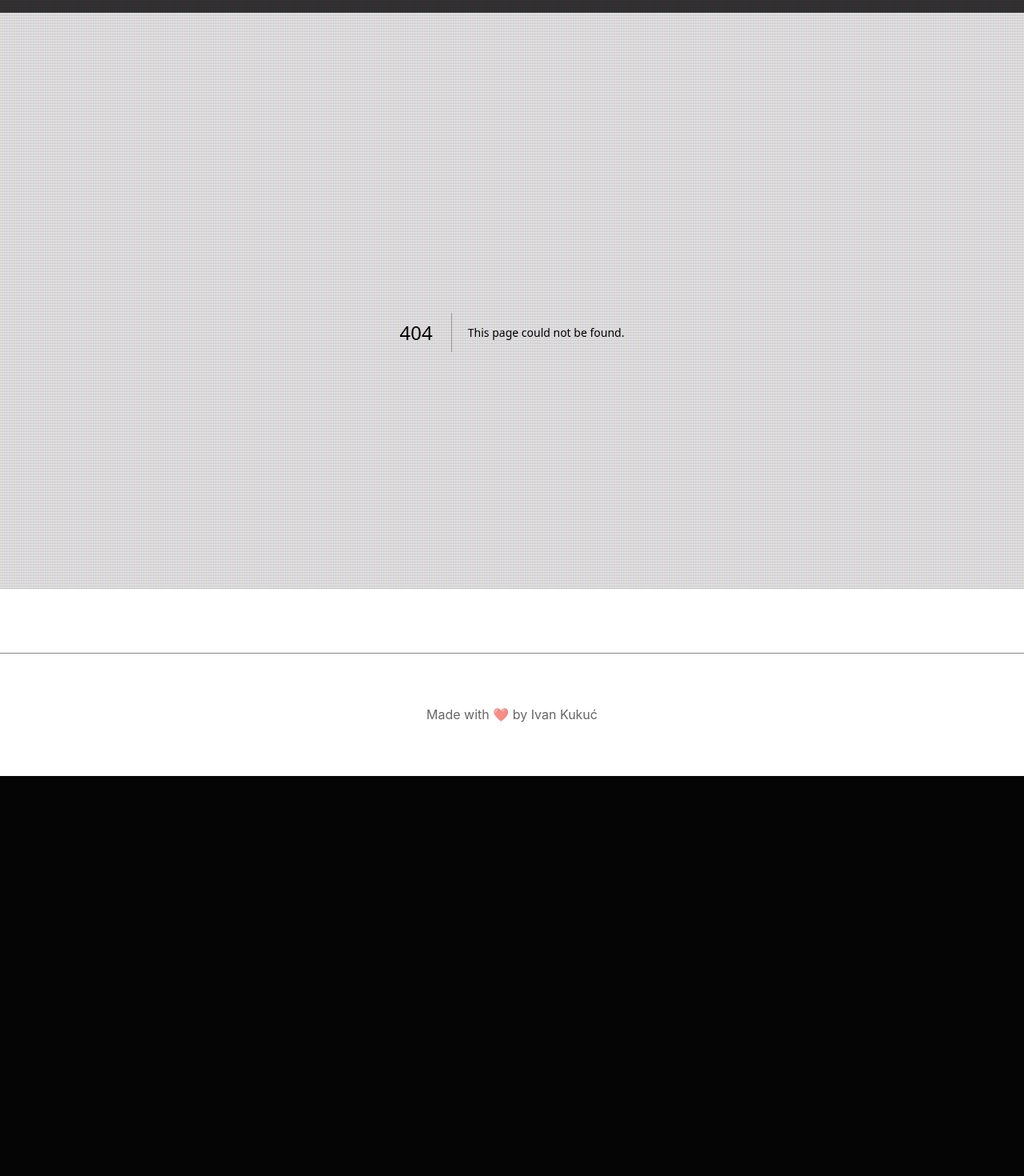
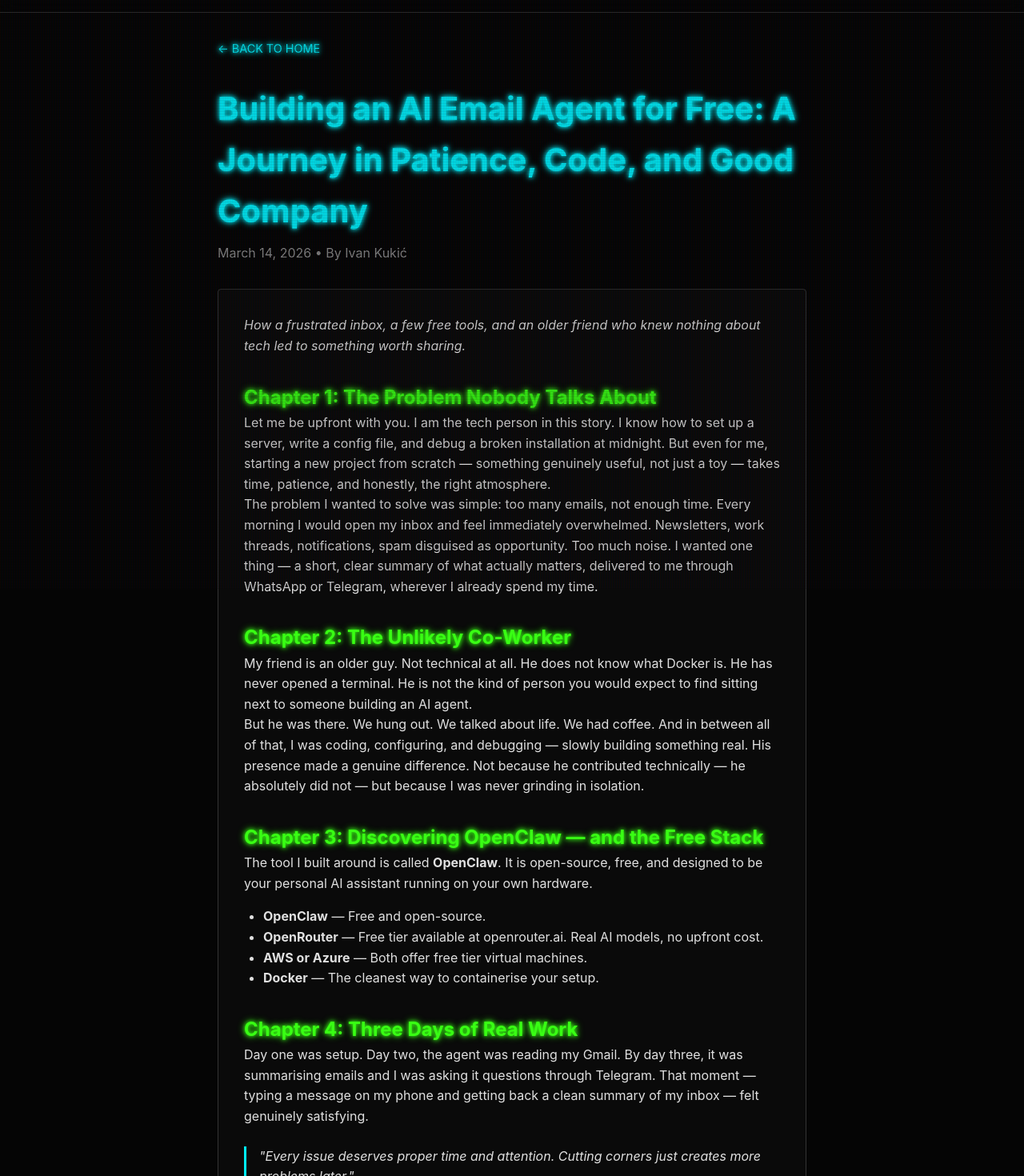
Before and after one commit to kukicivan/life-atlas, a Next.js app: page /blog/email-agent in a window 1280 px wide. Before the commit this address had no page. Shown: the part 64-1534 px from the top of the page at 80% size. Before the commit the page ends 1034 px from the top, so only its background shows below. Built offline with nearby package versions, Linux system fonts and the light colour scheme.

Commit message:
Integrate AI Email Agent blog, Mistral AI news, and perform repository cleanup

```diff
--- /dev/null
+++ b/app/blog/email-agent/page.tsx
@@ -0,0 +1,67 @@
+export default function EmailAgentPost() {
+  return (
+    <main style={{ padding: '2rem', maxWidth: '800px', margin: '0 auto', lineHeight: '1.6' }}>
+      <a href="/" className="glow-text" style={{ display: 'inline-block', marginBottom: '2rem', fontSize: '0.9rem' }}>← BACK TO HOME</a>
+
+      <h1 className="glow-text" style={{ fontSize: '2.5rem', marginBottom: '0.5rem' }}>
+        Building an AI Email Agent for Free: A Journey in Patience, Code, and Good Company
+      </h1>
+      <p style={{ opacity: 0.6, marginBottom: '2rem' }}>March 14, 2026 • By Ivan Kukić</p>
+
+      <div className="glow-card" style={{ padding: '2rem', marginBottom: '3rem' }}>
+        <p style={{ fontStyle: 'italic', marginBottom: '2rem' }}>
+          How a frustrated inbox, a few free tools, and an older friend who knew nothing about tech led to something worth sharing.
+        </p>
+
+        <h2 className="glow-text-green" style={{ marginTop: '2rem' }}>Chapter 1: The Problem Nobody Talks About</h2>
+        <p>
+          Let me be upfront with you. I am the tech person in this story. I know how to set up a server, write a config file, and debug a broken installation at midnight. But even for me, starting a new project from scratch — something genuinely useful, not just a toy — takes time, patience, and honestly, the right atmosphere.
+        </p>
+        <p>
+          The problem I wanted to solve was simple: too many emails, not enough time. Every morning I would open my inbox and feel immediately overwhelmed. Newsletters, work threads, notifications, spam disguised as opportunity. Too much noise. I wanted one thing — a short, clear summary of what actually matters, delivered to me through WhatsApp or Telegram, wherever I already spend my time.
+        </p>
+
+        <h2 className="glow-text-green" style={{ marginTop: '2rem' }}>Chapter 2: The Unlikely Co-Worker</h2>
+        <p>
+          My friend is an older guy. Not technical at all. He does not know what Docker is. He has never opened a terminal. He is not the kind of person you would expect to find sitting next to someone building an AI agent.
+        </p>
+        <p>
+          But he was there. We hung out. We talked about life. We had coffee. And in between all of that, I was coding, configuring, and debugging — slowly building something real. His presence made a genuine difference. Not because he contributed technically — he absolutely did not — but because I was never grinding in isolation.
+        </p>
+
+        <h2 className="glow-text-green" style={{ marginTop: '2rem' }}>Chapter 3: Discovering OpenClaw — and the Free Stack</h2>
+        <p>
+          The tool I built around is called <strong>OpenClaw</strong>. It is open-source, free, and designed to be your personal AI assistant running on your own hardware.
+        </p>
+        <ul style={{ paddingLeft: '1.5rem', margin: '1rem 0' }}>
+          <li><strong>OpenClaw</strong> — Free and open-source.</li>
+          <li><strong>OpenRouter</strong> — Free tier available at openrouter.ai. Real AI models, no upfront cost.</li>
+          <li><strong>AWS or Azure</strong> — Both offer free tier virtual machines.</li>
+          <li><strong>Docker</strong> — The cleanest way to containerise your setup.</li>
+        </ul>
+
+        <h2 className="glow-text-green" style={{ marginTop: '2rem' }}>Chapter 4: Three Days of Real Work</h2>
+        <p>
+          Day one was setup. Day two, the agent was reading my Gmail. By day three, it was summarising emails and I was asking it questions through Telegram. That moment — typing a message on my phone and getting back a clean summary of my inbox — felt genuinely satisfying.
+        </p>
+        <blockquote style={{ borderLeft: '3px solid var(--neon-cyan)', paddingLeft: '1rem', margin: '1.5rem 0', fontStyle: 'italic' }}>
+          "Every issue deserves proper time and attention. Cutting corners just creates more problems later."
+        </blockquote>
+
+        <h2 className="glow-text-green" style={{ marginTop: '2rem' }}>Chapter 5: Moving to the Cloud</h2>
+        <p>
+          The next phase is moving everything to the cloud — spinning up Ubuntu instances on both AWS and Azure, installing Docker, deploying the agent, and setting up persistent memory.
+        </p>
+
+        <h2 className="glow-text-green" style={{ marginTop: '2rem' }}>Conclusion</h2>
+        <p>
+          Everything is possible. You just need a reasonable plan, enough patience to address each problem properly, and if you are lucky — someone good to sit with while you figure it out.
+        </p>
+      </div>
+
+      <div style={{ textAlign: 'center', opacity: 0.5, fontSize: '0.8rem' }}>
+        Made with ❤️ for the AI community
+      </div>
+    </main>
+  );
+}
```
Also changed, not shown: app/page.tsx (+20 -12 lines).
